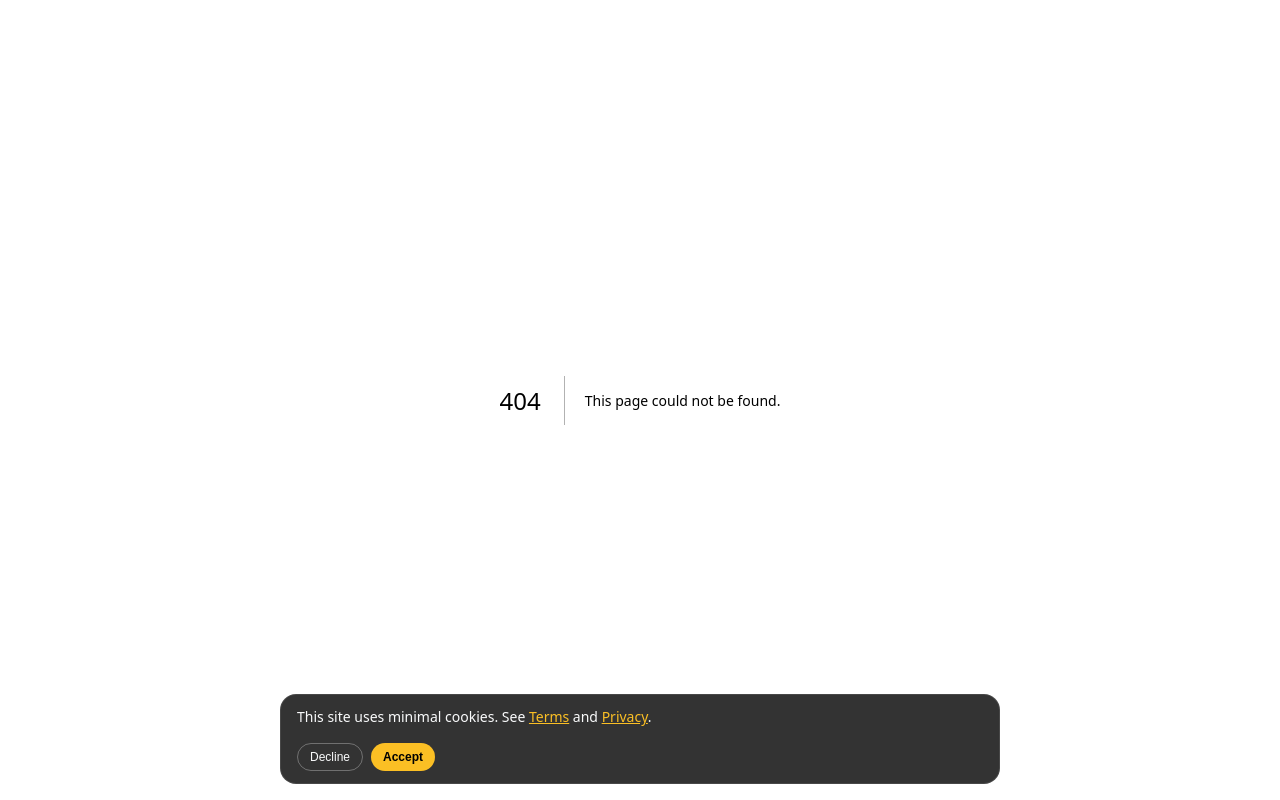
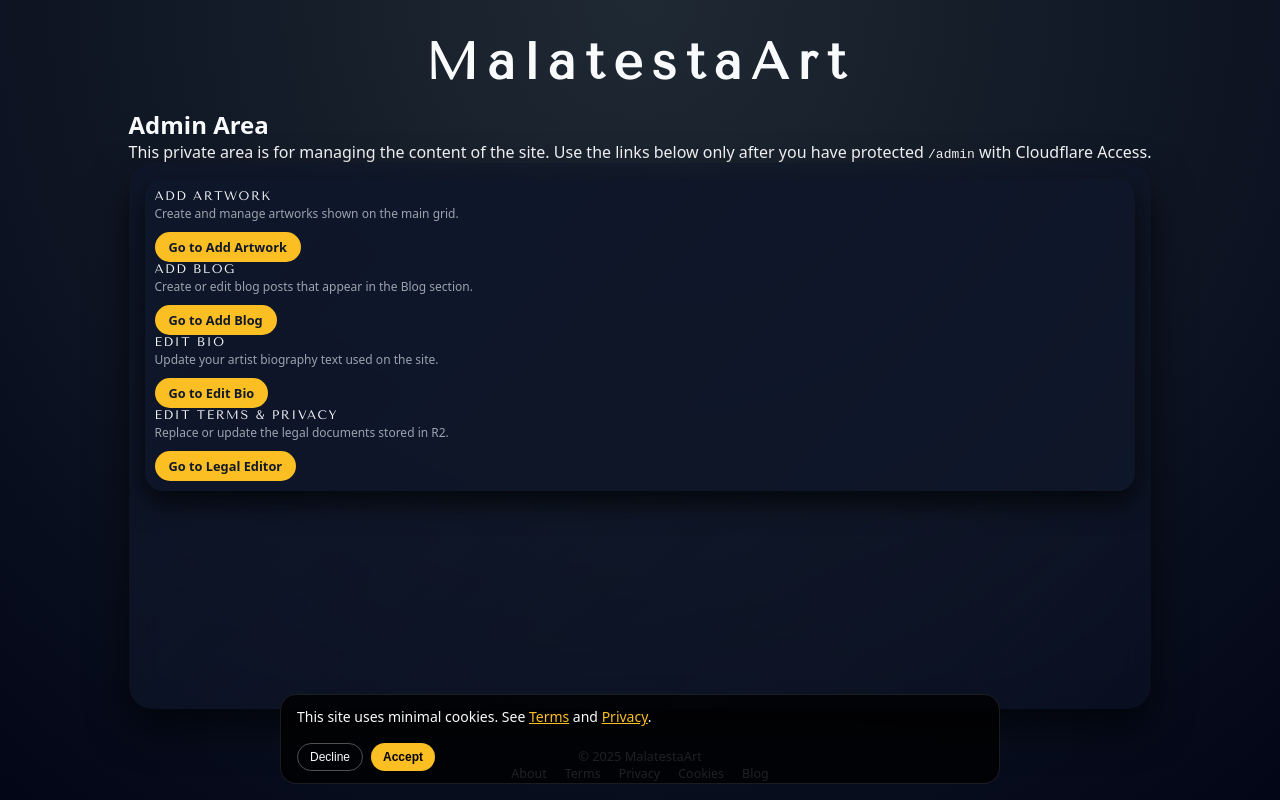
Before and after one commit to studioartegallery-cmd/enricomalatesta.art, a Next.js app: page /admin in a window 1280 px wide. Before the commit this address had no page. Built offline with nearby package versions, Linux system fonts and the light colour scheme.

Commit message:
Add admin page

```diff
--- /dev/null
+++ b/src/app/admin/page.tsx
@@ -0,0 +1,114 @@
+"use client";
+
+import Link from "next/link";
+
+const R2_BASE = process.env.NEXT_PUBLIC_R2_BASE || "";
+const TERMS_URL = R2_BASE ? `${R2_BASE}/admin/terms.pdf` : "#";
+const PRIVACY_URL = R2_BASE ? `${R2_BASE}/admin/privacy.pdf` : "#";
+
+export default function AdminPage() {
+  return (
+    <div className="page">
+      <header className="header">
+        <h1 className="site-title">MalatestaArt</h1>
+      </header>
+
+      <main className="main">
+        <section className="text-section">
+          <h2 className="section-title">Admin Area</h2>
+          <p className="section-text">
+            This private area is for managing the content of the site. Use the links below only
+            after you have protected <code>/admin</code> with Cloudflare Access.
+          </p>
+        </section>
+
+        <section className="grid-wrapper">
+          <article className="art-card">
+            <div className="art-scroll">
+              <div className="art-block">
+                <div className="art-meta">
+                  <div className="art-title">Add Artwork</div>
+                  <div className="art-details">
+                    Create and manage artworks shown on the main grid.
+                  </div>
+                  <div className="art-footer">
+                    <Link href="/admin/artwork" className="buy-button">
+                      Go to Add Artwork
+                    </Link>
+                  </div>
+                </div>
+              </div>
+
+              <div className="art-block">
+                <div className="art-meta">
+                  <div className="art-title">Add Blog</div>
+                  <div className="art-details">
+                    Create or edit blog posts that appear in the Blog section.
+                  </div>
+                  <div className="art-footer">
+                    <Link href="/admin/blog" className="buy-button">
+                      Go to Add Blog
+                    </Link>
+                  </div>
+                </div>
+              </div>
+
+              <div className="art-block">
+                <div className="art-meta">
+                  <div className="art-title">Edit Bio</div>
+                  <div className="art-details">
+                    Update your artist biography text used on the site.
+                  </div>
+                  <div className="art-footer">
+                    <Link href="/admin/bio" className="buy-button">
+                      Go to Edit Bio
+                    </Link>
+                  </div>
+                </div>
+              </div>
+
+              <div className="art-block">
+                <div className="art-meta">
+                  <div className="art-title">Edit Terms &amp; Privacy</div>
+                  <div className="art-details">
+                    Replace or update the legal documents stored in R2.
+                  </div>
+                  <div className="art-footer">
+                    <Link href="/admin/legal" className="buy-button">
+                      Go to Legal Editor
+                    </Link>
+                  </div>
+                </div>
+              </div>
+            </div>
+          </article>
+        </section>
+      </main>
+
+      <footer className="footer">
+        <div className="footer-copy">&copy; {new Date().getFullYear()} MalatestaArt</div>
+        <nav className="footer-nav">
+          <a href="/about">About</a>
+          <a href={TERMS_URL} download>
+            Terms
+          </a>
+          <a href={PRIVACY_URL} download>
+            Privacy
+          </a>
+          <a
+            href="#"
+            onClick={(e) => {
+              e.preventDefault();
+              document.cookie =
+                "emart_cookie_consent=; expires=Thu, 01 Jan 1970 00:00:00 GMT; path=/";
+              window.location.reload();
+            }}
+          >
+            Cookies
+          </a>
+          <a href="/blog">Blog</a>
+        </nav>
+      </footer>
+    </div>
+  );
+}
```
